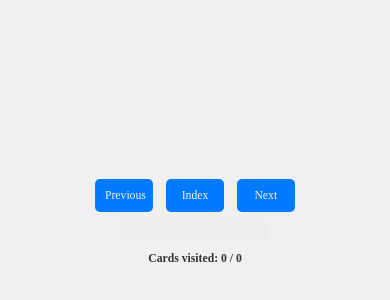
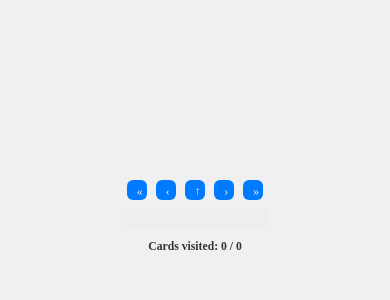
Before and after one commit to doruirimescu/flashcards, a plain HTML site: page public/flashcard.html in a window 390 px wide. Shown: the part 162-462 px from the top of the page. Drawn offline with nearby package versions, Linux system fonts and the light colour scheme; no server answers; a web font is replaced by a local one.

Commit message:
Add icon buttons

```diff
--- a/public/css/buttons.css
+++ b/public/css/buttons.css
@@ -9,7 +9,7 @@ button {
     position: relative;
     width: 8vw;
     height: auto;
-    margin: 0 1vw;
+    margin: 0 0.6vw;
     font-family: 'IM Fell English SC', serif;
     font-size: 1.5vw;
   }
@@ -22,17 +22,49 @@ button {
         background-color: #004099; /* Even darker shade of blue when active/clicked */
     }
 
+    .icon-button {
+        width: 3vw;
+        height: 3vw;
+        border-radius: 30%;
+        text-align: center;
+        /*maintain line */
+    }
+
+    @media only screen and (max-width: 1500px) {
+        .icon-button {
+            width: 5vw;
+            height: 5vw;
+            border-radius: 30%;
+            font-size:3.0vw;
+            line-height: 2vw;
+        }
+      }
+
   @media only screen and (max-width: 1000px) {
     .button {
         width: 10vw;
         font-size: 2.0vw;
     }
+    .icon-button {
+        width: 5vw;
+        height: 5vw;
+        border-radius: 30%;
+        font-size:3.0vw;
+    }
   }
 
-  @media only screen and (max-width: 600px) {
+  @media only screen and (max-width: 700px) {
     .button {
         width: 15.0vw;
         font-size: 3.0vw;
+    }
+
+    .icon-button {
+        width: 5vw;
+        height: 5vw;
+        border-radius: 30%;
+        font-size:3.0vw;
+        line-height: 1vw;
     }
   }
 
@@ -45,4 +77,12 @@ button {
             height: auto;
             font-size: 5.0vw;
         }
+
+        .icon-button {
+            width: 15vw;
+            height: 15vw;
+            border-radius: 30%;
+            font-size: 5.0vw;
+            line-height: 1vw;
         }
+    }
--- a/public/flashcard.html
+++ b/public/flashcard.html
@@ -20,9 +20,11 @@
     <div id="flashcardContainer" class="flashcard-container" onclick="this.classList.toggle('flipped')">
     </div>
     <div class="menu">
-        <button id="previousButton" class="button">Previous</button>
-        <button id="index" class="button" onclick="location.href='../index.html'">Index</button>
-        <button id="nextButton" class="button">Next</button>
+        <button id="firstButton" class="icon-button">&#xab;</button>
+        <button id="previousButton" class="icon-button">&#x2039;</button>
+        <button id="index" class="icon-button" onclick="location.href='../index.html'">&#x2191;</button>
+        <button id="nextButton" class="icon-button">&#x203A;</button>
+        <button id="lastButton" class="icon-button">&#xbb;</button>
     </div>
     <div class="stats">
         <div class="progress-bar-container">
--- a/public/script.js
+++ b/public/script.js
@@ -68,9 +68,8 @@ function displayFlashcard(index) {
 }
 
 
-
 document.getElementById('nextButton').addEventListener('click', () => {
-    currentFlashcardIndex = (currentFlashcardIndex + 1); // Loop back to the first card after the last
+    currentFlashcardIndex = (currentFlashcardIndex + 1);
     if (currentFlashcardIndex >= flashcards.length)
     {
         currentFlashcardIndex = flashcards.length - 1;
@@ -79,12 +78,22 @@ document.getElementById('nextButton').addEventListener('click', () => {
   });
 
 document.getElementById('previousButton').addEventListener('click', () => {
-    // if currentFlashcardIndex
-
-    currentFlashcardIndex = (currentFlashcardIndex - 1) % flashcards.length; // Loop back to the first card after the last
+    currentFlashcardIndex = (currentFlashcardIndex - 1) % flashcards.length;
     if (currentFlashcardIndex < 0)
     {
         currentFlashcardIndex = 0;
     }
     displayFlashcard(currentFlashcardIndex);
 });
+
+document.getElementById('firstButton').addEventListener('click', () => {
+    currentFlashcardIndex = 0;
+    updateStats(currentFlashcardIndex + 1, flashcards.length);
+    displayFlashcard(currentFlashcardIndex);
+});
+
+document.getElementById('lastButton').addEventListener('click', () => {
+    currentFlashcardIndex = flashcards.length-1;
+    updateStats(currentFlashcardIndex + 1, flashcards.length);
+    displayFlashcard(currentFlashcardIndex);
+});
```
Lines whose indentation alone changed are shown as unchanged.
